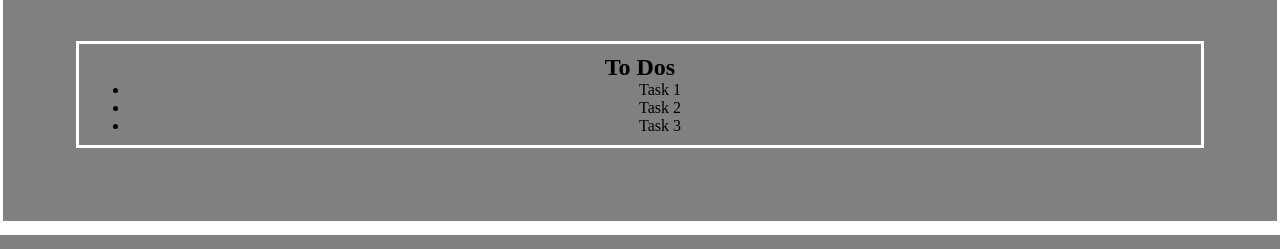
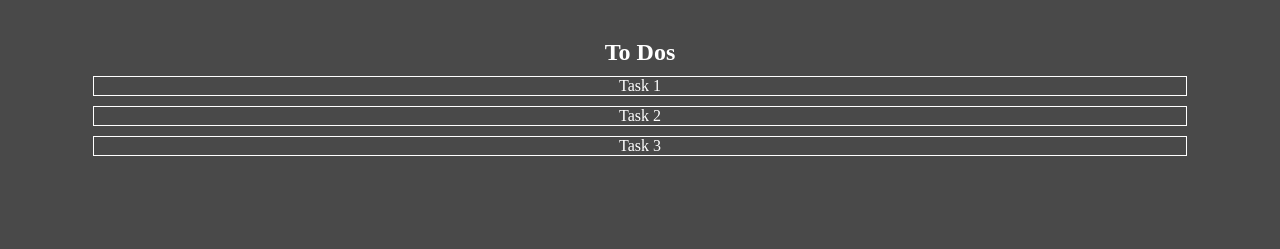
Before and after one commit to donnamagi/Pomodoro-app, a Flask app: page / in a window 1280 px wide. Shown: the part 565-814 px from the top of the page. Run offline with Flask 2, Linux system fonts and the light colour scheme.

Commit message:
Updated styles

```diff
--- a/static/styles/styles.css
+++ b/static/styles/styles.css
@@ -1,15 +1,16 @@
 * {
     box-sizing: border-box;
     margin: 0;
+    background-color: rgb(73, 73, 73);
+    color:white;
   }
 
 
 div {
-    border: solid white 3px;
+
     padding: 10px;
     align-items: center;
     display: block;
-    background-color:grey;
     text-align: center;
 
 }
@@ -17,9 +18,8 @@ div {
 
 
 nav {
-    border: solid white 2px;
     display: flex;
-    background-color: rgb(82, 81, 79);
+
 
 }
 
@@ -39,7 +39,6 @@ nav p:hover {
 .navbar {
     justify-content: right;
     padding-right: 15px;
-
 }
 
 header {
@@ -63,3 +62,18 @@ img {
     width: auto;
     max-width: 90%;
 }
+
+.todolist {
+    margin-left: 20%;
+    margin-right: 20%;
+}
+
+ul {
+    padding: 0;
+}
+li {
+    list-style: none;
+    margin: 10px;
+    color: white;
+    border: solid white 1px;
+}
```
